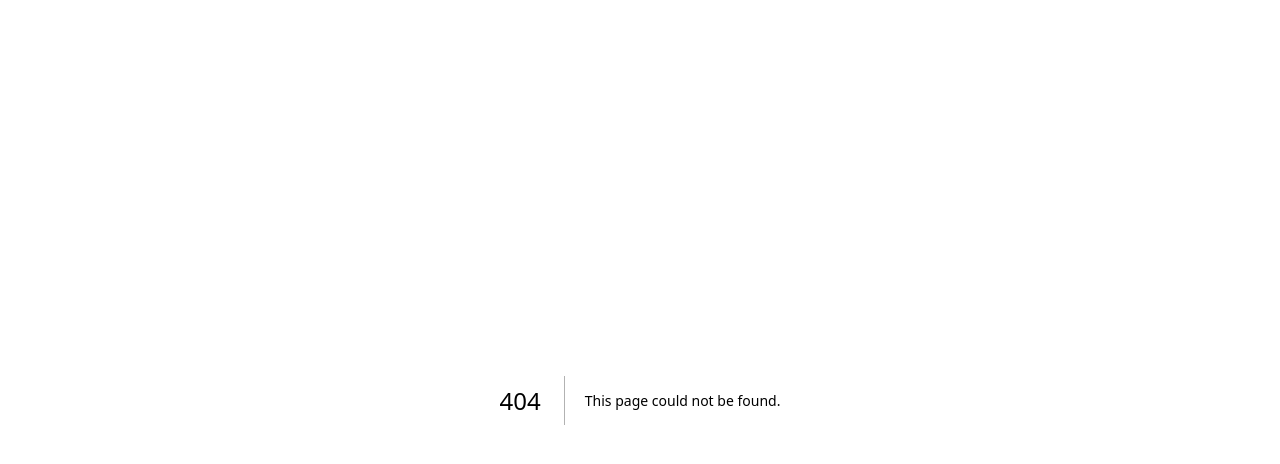
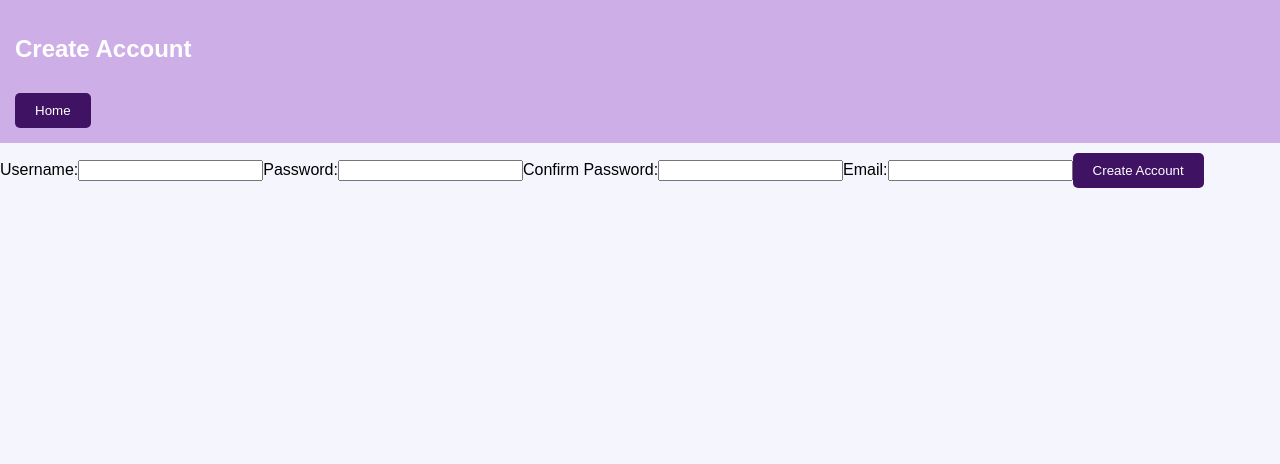
Before and after one commit to josephvu10/csci4300-final-project, a Next.js app in the folder final-project/: page /createAccount in a window 1280 px wide. Before the commit this address had no page. Shown: the top 464 px of the page. Built offline with nearby package versions, Linux system fonts and the light colour scheme.

Commit message:
createAccount.js and home buttons

```diff
--- a/final-project/comps/NavBar.js
+++ b/final-project/comps/NavBar.js
@@ -10,7 +10,7 @@ const NavBar = () => {
       </div>
     <ul className="navList">
     <li className="navItem">
-          <Link href="/login">
+          <Link href="/createAccount">
             <button className="navButton">Create Account</button>
           </Link>
         </li>
--- a/final-project/pages/App.js
+++ b/final-project/pages/App.js
@@ -5,6 +5,7 @@ import { useState } from 'react';
 
 import Homepage from './components/Homepage';
 import Login from './components/Login';
+import CreateAccount from './createAccount';
 import Playlistpage from './components/Playlistpage';
 
 function App() {
@@ -13,6 +14,7 @@ function App() {
       <Routes>
         <Route exact path='/' element={<Homepage />} />
         <Route path='/login' element={<Login />} />
+        <Route path='/createAccount' element={<CreateAccount />} />
         <Route path='/playlistpage' element={<Playlistpage />} />
       </Routes>
     </Router>
--- /dev/null
+++ b/final-project/pages/createAccount.js
@@ -0,0 +1,81 @@
+import { useRouter } from 'next/router';
+import React, { useState } from 'react';
+import axios from 'axios';
+import styles from '../styles/login.module.css';
+
+const CreateAccount = ({ onLogin }) => {
+  const [username, setUsername] = useState('');
+  const [password, setPassword] = useState('');
+  const [confirmPassword, setConfirmPassword] = useState('');
+  const [email, setEmail] = useState('');
+  const router = useRouter();
+
+  const handleCreateAccount = () => {
+    if (username.trim() !== '' && password.trim() !== '' && password === confirmPassword) {
+      axios.post('/api/create-account', { username, password, email })
+        .then(response => {
+          const userData = response.data;
+          onLogin(userData.username);
+        })
+        .catch(error => {
+          console.error('Error creating account:', error);
+          alert('Error creating account. Please try again.');
+        });
+    } else {
+      if (password !== confirmPassword) {
+        alert('Passwords do not match.');
+      } else {
+        alert('Please enter a username, password, and confirm password.');
+      }
+    }
+  };
+
+  const handleGoToHome = () => {
+    // Redirect to the index page (home)
+    router.push('/');
+  };
+
+  return (
+    <div className={styles.loginContainer}>
+      <header>
+        <div className={styles.header}>
+          <h2>Create Account</h2>
+          <button className={styles.homeButton} onClick={handleGoToHome}>Home</button>
+        </div>
+      </header>
+      <div>
+        <label className={styles.label}>Username:</label>
+        <input
+          type="text"
+          value={username}
+          onChange={(e) => setUsername(e.target.value)}
+          className={styles.inputField}
+        />
+        <label className={styles.label}>Password:</label>
+        <input
+          type="password"
+          value={password}
+          onChange={(e) => setPassword(e.target.value)}
+          className={styles.inputField}
+        />
+        <label className={styles.label}>Confirm Password:</label>
+        <input
+          type="password"
+          value={confirmPassword}
+          onChange={(e) => setConfirmPassword(e.target.value)}
+          className={styles.inputField}
+        />
+        <label className={styles.label}>Email:</label>
+        <input
+          type="email"
+          value={email}
+          onChange={(e) => setEmail(e.target.value)}
+          className={styles.inputField}
+        />
+        <button className={styles.loginButton} onClick={handleCreateAccount}>Create Account</button>
+      </div>
+    </div>
+  );
+};
+
+export default CreateAccount;
```
Also changed, not shown: final-project/pages/login.js (+10 -2 lines).
